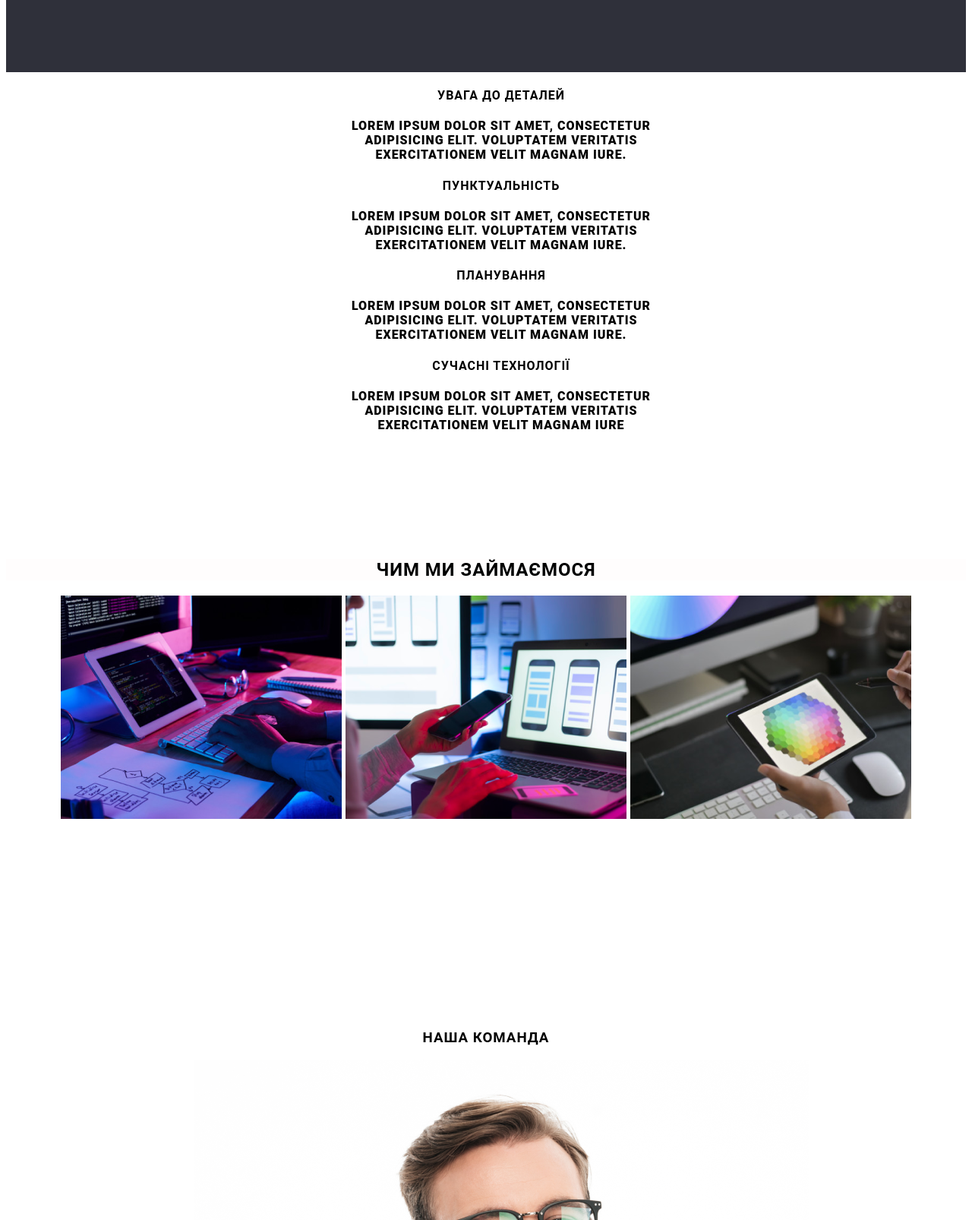
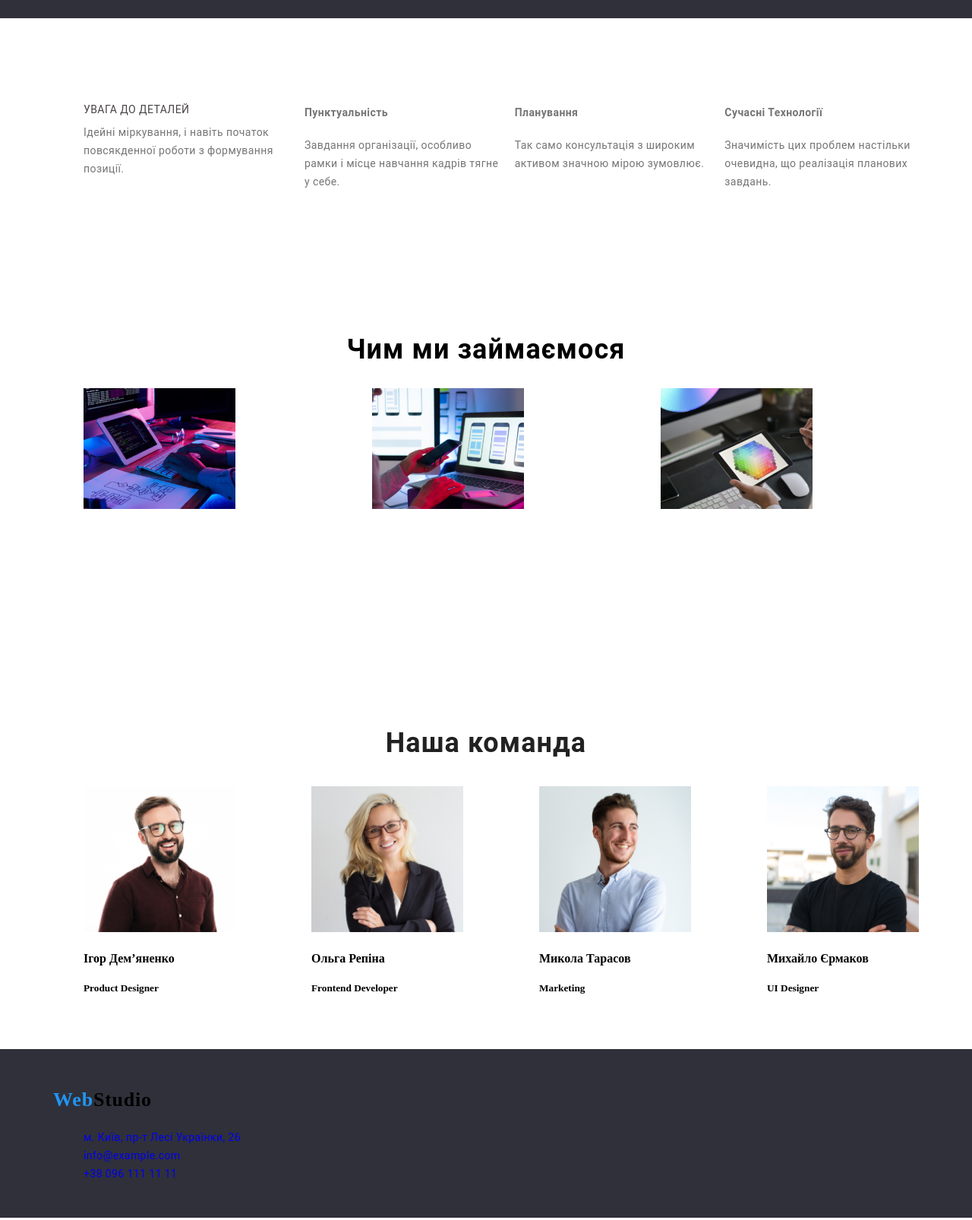
Before and after one commit to arinagalkina/WebStudio-1, a plain HTML site: page index.html in a window 1280 px wide. Shown: the part 680-2286 px from the top of the page at 76% size. Drawn offline with nearby package versions, Linux system fonts and the light colour scheme.

Commit message:
changes_css

```diff
--- a/css/style.css
+++ b/css/style.css
@@ -1,69 +1,46 @@
 
 
-
-h1 {
-    color:  #FFFFFF;
-}
-
-
-h2 {
-    background-color:  #fffdfd;
-}
-
-
-
-body {
-    background-color: rgb(255, 255, 255);
+footer {
+  background-color: #2f303a;
 }
 
 a:hover {
-    color:blue;
+  color: blue;
 }
 a {
-    text-decoration: none;
+  text-decoration: none;
 }
 li {
-    list-style-type: none;
+  list-style-type: none;
 }
 .promo {
-    background-color: #2F303A;;
-
+  background-color: #2f303a;
+  padding: 200px 0;
 }
 
-section {
-    height: 600px;
-    top: 80px;
-    font-family: 'Roboto';
-font-style: normal;
-font-weight: 900;
+button {
+  display: block;
 
+  width: 216px;
+  height: 50px;
+  background: #2196f3;
+  box-shadow: 0px 4px 4px rgba(0, 0, 0, 0.15);
+  border-radius: 4px;
+  font-family: "Roboto";
+  font-style: normal;
+  font-weight: 700;
+  font-size: 16px;
+  line-height: 30px;
+  /* identical to box height, or 188% */
 
+  text-align: center;
+  letter-spacing: 0.06em;
 
+  color: #ffffff;
+  margin: 0 auto;
+  margin-top: 30px;
 
-text-align: center;
-letter-spacing: 0.06em;
-text-transform: uppercase;
-
-
-
-
-
-
-
-}
-button {
-
-
-
-
-
-
-width: 152px;
-height: 30px;
-
-
-
-font-family: 'Roboto';
+  /* font-family: 'Roboto';
 font-style: normal;
 font-weight: 700;
 font-size: 16px;
@@ -75,8 +52,238 @@ text-align: center;
 letter-spacing: 0.06em;
 background-color: #2196F3;
 color: #FFFFFF;
+ */
+}
+
+.container {
+  max-width: 1140px;
+  margin: 0 auto;
+}
+h1 {
+  font-family: "Roboto";
+  font-style: normal;
+  font-weight: 900;
+  font-size: 44px;
+  line-height: 60px;
+  /* or 136% */
+
+  text-align: center;
+  letter-spacing: 0.06em;
+  text-transform: uppercase;
+
+  color: #ffffff;
+}
+
+.logo {
+  font-family: "Raleway";
+  font-style: normal;
+  font-weight: 700;
+  font-size: 26px;
+  line-height: 31px;
+  /* identical to box height */
+  letter-spacing: 0.03em;
+  color: black;
+}
+
+
+.header_blocks {
+  display: flex;
+  justify-content: space-between;
+  align-items: center;
+}
+.header_left {
+  display: flex;
+  justify-content: space-between;
+  width: 510px;
+  align-items: center;
+  gap: 90px;
+}
+.menu_link {
+  display: flex;
+  justify-content: space-between;
+  width: 280px;
+}
+.menu_contact {
+  display: flex;
+  justify-content: space-between;
+  width: 300px;
+}
+
+.header_main {
+  display: flex;
+  justify-content: center;
+  width: 1600px;
+}
+.header_menu {
+  width: 280px;
+  display: flex;
+  justify-content: space-between;
+}
+.feature {
+  padding: 50px 215px;
+  flex-direction: row;
+  justify-content: center;
+  background-color: F5F5F5;
+}
+
+.img_work {
+  display: flex;
+  justify-content: space-between;
+}
+img {
+  width: 200px;
+}
+.feature_title {
+  width: 270px;
+  height: 16px;
+  left: 215px;
+  top: 774px;
+
+  font-family: "Roboto";
+  font-style: normal;
+  font-weight: 700;
+  font-size: 14px;
+  line-height: 16px;
+  letter-spacing: 0.03em;
+  text-transform: uppercase;
+
+  color: #212121;
+}
+.feature_items {
+  display: flex;
+  gap: 21px;
+  margin: 0 auto;
+}
+.feature_item {
+  width: 270px;
+
+  font-family: "Roboto";
+  font-style: normal;
+  font-weight: 400;
+  font-size: 14px;
+  line-height: 24px;
+  /* or 171% */
+
+  letter-spacing: 0.03em;
+
+  color: #757575;
+}
+.feature_item > h3 {
+  font-family: "Roboto";
+  font-style: normal;
+  font-weight: 400;
+  font-size: 14px;
+  line-height: 24px;
+  /* or 171% */
+
+  letter-spacing: 0.03em;
+
+  color: #484444;
+}
+.feature {
+  padding: 94px 0;
+}
+
+.color_span {
+  color: #2196f3;
+  font-family: "Roboto";
+  font-style: normal;
+  font-weight: 700;
+  font-size: 36px;
+  line-height: 42px;
+  text-align: center;
+  letter-spacing: 0.03em;
+
+  font-family: "Raleway";
+  font-style: normal;
+  font-weight: 700;
+  font-size: 26px;
+  line-height: 31px;
+  /* identical to box height */
+
+  letter-spacing: 0.03em;
+}
+.works {
+  padding: 50px 0;
+  background-color: F5F5F5;
+}
+.work_photos {
+  display: flex;
+  justify-content: space-between;
+
+  gap: 40px;
 
 }
-header{
-    background-color: rgb(243, 228, 210);
+.work_title {
+  font-family: "Roboto";
+  font-style: normal;
+  font-weight: 700;
+  font-size: 36px;
+  line-height: 42px;
+  text-align: center;
+  letter-spacing: 0.03em;
+
+
 }
+.work_item {
+  width: 370px;
+height: 294px;
+}
+.team {
+  padding: 50px;
+  background-color: F5F4FA;
+}
+.team_title {
+font-family: 'Roboto';
+font-style: normal;
+font-weight: 700;
+font-size: 36px;
+line-height: 42px;
+text-align: center;
+letter-spacing: 0.03em;
+
+color: #212121;
+}
+.cards {
+  display: flex;
+  justify-content: space-between;
+  margin: 0 auto;
+}
+.end {
+  padding: 30px 0;
+  margin: 0 auto;
+
+}
+.end_item {
+  display: flex;
+  justify-content: space-between;
+  flex-direction: column;
+
+
+}
+
+.end_itemss {
+  font-family: 'Roboto';
+font-style: normal;
+font-weight: 400;
+font-size: 14px;
+line-height: 24px;
+/* or 171% */
+
+letter-spacing: 0.03em;
+
+color: #FFFFFF;
+}
+.end_items {
+  font-family: 'Roboto';
+font-style: normal;
+font-weight: 400;
+font-size: 14px;
+line-height: 24px;
+/* or 171% */
+
+letter-spacing: 0.03em;
+
+color: rgba(255, 255, 255, 0.6);
+
+}
--- a/index.html
+++ b/index.html
@@ -5,13 +5,19 @@
     <meta http-equiv="X-UA-Compatible" content="IE=edge">
     <meta name="viewport" content="width=device-width, initial-scale=1.0">
     <title>Document</title>
+    <link rel="stylesheet" href="https://cdnjs.cloudflare.com/ajax/libs/normalize/8.0.1/normalize.min.css">
     <link rel="stylesheet" href="./css/style.css">
 </head>
 <body>
     <header>
-        <h2>WebStudio</h2>
+        <div class="container">
+           <div class="header_blocks">
+            <div class="header_left">
+                <a class="header_blok" href="/">
+                    <h2 class="logo"><span class="color_span">Web</span>Studio</h2>
+                </a>
                 <nav>
-        <ul>
+                    <ul class="menu_link">
 
                         <li id="item">
                             <a href="/">Студія</a>
@@ -25,91 +31,124 @@
 
                     </ul>
                 </nav>
+            </div>
 
-    <div>
-        <a href="/">+38 096 111 11 11</a>
-        <a href="/">info@devstudio.com</a>
+
+
+        <div class="menu_contact">
+            <a href="tel:+380961111111">+38 096 111 11 11</a>
+            <a href="mailto:info@devstudio.com">info@devstudio.com</a>
         </div>
+           </div>
+        </div>
+
     </header>
+
+
 <main>
+
             <section class="promo">
-        <h1>ефективні рішення для<br> вашого бізнесу</h1>
-        <button>Замовити послугу</button>
+                <div class="container">
+                    <h1 class="promo_title">ефективні рішення для<br> вашого бізнесу</h1>
+                <button class="promo_btn">Замовити послугу</button>
+                </div>
             </section>
-        <section>
-        <ul>
-            <li class="item">
-                <h4>Увага до деталей</h4>
-                <p>Lorem ipsum dolor sit amet, consectetur <br> adipisicing elit.
-                    Voluptatem veritatis <br> exercitationem velit magnam iure.</p>
+    <section class="feature">
+        <div class="container">
+            <ul class="feature_items">
+                <li class="feature_item">
+                    <h3 class="feature_title">Увага до деталей</h3>
+                    <p>Ідейні міркування, і навіть
+                        початок повсякденної роботи з формування позиції.</p>
                 </li>
-            <li class="item">
+                <li class=" feature_item">
                     <h4>Пунктуальнiсть</h4>
-                <p>Lorem ipsum dolor sit amet, consectetur <br> adipisicing elit.
-                     Voluptatem veritatis <br> exercitationem velit magnam iure.</p>
+                    <p>Завдання організації, особливо рамки і місце
+                         навчання кадрів тягне у себе.</p>
                 </li>
-            <li class="item">
+                <li class="feature_item">
                     <h4>Планування</h4>
-                <p>Lorem ipsum dolor sit amet, consectetur <br> adipisicing elit.
-                     Voluptatem veritatis <br> exercitationem velit magnam iure.</p>
+                    <p>Так само консультація з широким активом
+                        значною мірою зумовлює.</p>
                 </li>
-            <li class="item">
+                <li class="feature_item">
                      <h4>Сучасні Технології</h4>
-                <p>Lorem ipsum dolor sit amet, consectetur <br> adipisicing elit.
-                     Voluptatem veritatis <br> exercitationem velit magnam iure</p>
+                    <p>Значимість цих проблем настільки очевидна,
+                         що реалізація планових завдань.</p>
                 </li>
             </ul>
+        </div>
     </section>
-    <section id="card">
-        <h2> Чим ми займаємося</h2>
-        <img src="./src/img/box 1.png" alt="img">
-        <img src="./src/img/box 2.png" alt="img">
-        <img src="./src/img/box 3.png" alt="img">
+    <section class="works">
+        <div class="container">
+            <h2 class="work_title">Чим ми займаємося</h2>
+    <ul class="work_photos">
+
+        <li class="work_item"><img src="./src/img/box1.png" alt="img"></li>
+
+
+        <li class="work_item"><img src="./src/img/box2.png" alt="img"></li>
+
+        <li class="work_item"><img src="./src/img/box3.png" alt="img"></li>
+    </ul>
+
+        </div>
     </section>
-    <section>
-        <h3>Наша команда</h3>
-        <ul>
-            <li>
+    <section class="team">
+        <div class="container">
+            <h3 class="team_title">Наша команда</h3>
+        <ul class="cards">
+            <li class="team_card">
                 <img src="./src/img/img.png" alt="img">
 
-                <h4>Ігор Дем’яненко</h4>
-                    <h5>Product Designer</h5>
+                <h4 class="name">Ігор Дем’яненко</h4>
+                    <h5 class="job">Product Designer</h5>
                 </li>
 
-                <li>
+                <li class="team_card">
                     <img src="./src/img/olga.png" alt="img">
 
-                    <h4>Ольга Репіна</h4>
-                    <h5>Frontend Developer</h5>
+                    <h4 class="name">Ольга Репіна</h4>
+                    <h5 class="job">Frontend Developer</h5>
                 </li>
 
-                <li>
-                    <img src="./src/img/img man.png" alt="img">
+                <li class="team_card">
+                    <img src="./src/img/img_man.png" alt="img">
 
-                    <h4>Микола Тарасов</h4>
-                    <h5>Marketing</h5>
+                    <h4 class="name">Микола Тарасов</h4>
+                    <h5 class="job">Marketing</h5>
                 </li>
 
-                <li>
+                <li class="team_card">
                     <img src="./src/img/my.png" alt="img">
 
-                    <h4>Михайло Єрмаков</h4>
-                    <h5>UI Designer</h5>
+                    <h4 class="name">Михайло Єрмаков</h4>
+                    <h5 class="job">UI Designer</h5>
                 </li>
 
+
                  </ul>
+        </div>
 
 
     </section>
 </main>
-<footer>
-    <h2 class="logo"> <span>Web</span>WebStudio
-        <ul>
-            <li></li>
+
+
+<footer class="end">
+    <div class="container">
+        <h2 class="logo"> <span class="color_span">Web</span>Studio </h2>
+    <ul class="end_item">
+       <li class="end_itemss"><a href="/">м. Київ, пр-т Лесі Українки, 26</a></li>
+       <li class="end_items"><a href="mailto:info@example.com">info@example.com</a></li>
+       <li class="end_items"><a href="tel:+38096111111">+38 096 111 11 11</a></li>
     </ul>
+    </div>
 
-    </h2>
+
+
+
 </footer>
-</header>
+
 
 </body>
```
Also changed, not shown: portfolio.html (added, +158 -0 lines), css/progect3.png (added), src/img/box1.png (renamed from src/img/box 1.png), src/img/box2.png (renamed from src/img/box 2.png), src/img/box3.png (renamed from src/img/box 3.png), src/img/boxin5.png (added), src/img/computer6.png (added), src/img/computing9.png (added), src/img/headphones.png (added), src/img/img_man.png (renamed from src/img/img man.png), src/img/lab8.png (added), src/img/magazine7.png (added), src/img/progect1.png (added), src/img/progect2.png (added), 1 more files, 1 other file. Lines whose indentation alone changed are shown as unchanged.
